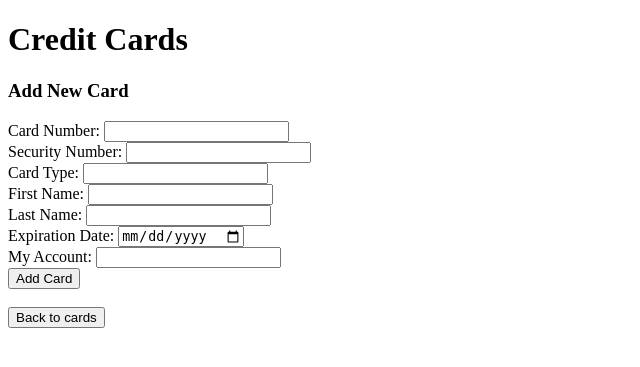
After one commit to EthanMoreta/Finance-Database, a Flask app: page /add_card in a window 1280 px wide. The commit adds this page. Shown: the top 367 px of the page, without its empty margins (0-640 px from the left). Run offline with Flask 3, Linux system fonts and the light colour scheme.

Commit message:
Adding credit cards

```diff
--- a/app.py
+++ b/app.py
@@ -29,12 +29,7 @@ def bank_account():
 # Ruta para mostrar las tarjetas de crédito
 @app.route('/credit_card')
 def credit_card():
-    conn = mysql.connector.connect(**db_config)
-    cursor = conn.cursor(dictionary=True)
-    cursor.execute("SELECT * FROM credit_card ")
-    cards = cursor.fetchall()
-    conn.close()
-    return render_template('credit_card.html', cards=cards)
+    return render_template('credit_card.html')
 
 # Ruta para mostrar las tarjetas de crédito
 @app.route('/credit_card_search', methods=['POST'])
@@ -60,7 +55,7 @@ def record():
     return render_template('record.html', records=records)
 
 # Ruta para agregar un nuevo registro
-@app.route('/add', methods=['POST'])
+@app.route('/add_account', methods=['POST'])
 def add_account():
     account_number = request.form['account_number']
     first_name = request.form['first_name']
@@ -79,6 +74,31 @@ def add_account():
     conn.commit()
     conn.close()
     return redirect('/')
+
+@app.route('/add_card')
+def add_card():
+    return render_template('add_card.html')
+
+@app.route('/add_card_form', methods=['POST'])
+def add_card_form():
+    card_number = request.form['card_number']
+    security_code = request.form['security_code']
+    card_type = request.form['card_type']
+    first_name = request.form['first_name']
+    last_name = request.form['last_name']
+    expiration_date = request.form['expiration_date']
+    my_account = request.form['my_account']
+
+    conn = mysql.connector.connect(**db_config)
+    cursor = conn.cursor()
+    query = """
+        INSERT INTO credit_card (card_number, security_code, card_type, first_name, last_name, expiration_date, my_account)
+        VALUES (%s, %s, %s, %s, %s, %s, %s)
+    """
+    cursor.execute(query, (card_number, security_code, card_type, first_name, last_name, expiration_date, my_account))
+    conn.commit()
+    conn.close()
+    return redirect('/credit_card')
 
 # Ruta para eliminar un registro
 @app.route('/delete_account/<int:account_number>')
--- /dev/null
+++ b/templates/add_card.html
@@ -0,0 +1,35 @@
+<!DOCTYPE html>
+<html lang="en">
+<head>
+    <meta charset="UTF-8">
+    <meta name="viewport" content="width=device-width, initial-scale=1.0">
+    <title>Credit Cards</title>
+</head>
+<body>
+    <h1>Credit Cards</h1>
+
+    <form action="/add_card_form" method="POST">
+        <h3>Add New Card</h3>
+        <label>Card Number:</label>
+        <input type="number" name="card_number" required><br>
+        <label>Security Number:</label>
+        <input type="number" name="security_code" required><br>
+        <label>Card Type:</label>
+        <input type="text" name="card_type" required><br>
+        <label>First Name:</label>
+        <input type="text" name="first_name" required><br>
+        <label>Last Name:</label>
+        <input type="text" name="last_name" required><br>
+        <label>Expiration Date:</label>
+        <input type="date" name="expiration_date" required><br>
+        <label>My Account:</label>
+        <input type="number" name="my_account" required><br>
+        <button type="submit">Add Card</button>
+    </form>
+
+</body>
+</html>
+<br>
+<a href="/credit_card">
+    <button type="button">Back to cards</button>
+</a>
--- a/templates/credit_card.html
+++ b/templates/credit_card.html
@@ -21,6 +21,11 @@
 </body>
 </html>
 <br>
+<a href="/add_card">
+    <button type="button">Add Card</button>
+</a>
+<br>
+<br>
 <a href="/">
     <button type="button">Back to menu</button>
 </a>
--- a/templates/credit_card_search.html
+++ b/templates/credit_card_search.html
@@ -19,6 +19,7 @@
                 <th>Last Name</th>
                 <th>Expiration Date</th>
                 <th>Account Number</th>
+                <th>Actions</th>
             </tr>
         </thead>
         <tbody>
```
